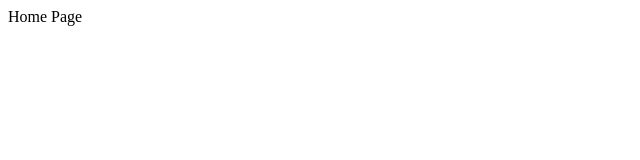
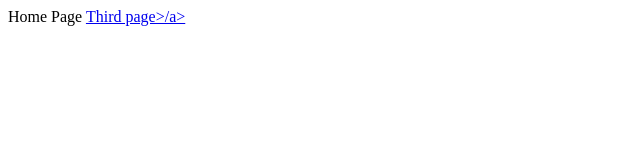
Before and after one commit to HussamHallak/site, a plain HTML site: page index.html in a window 1280 px wide. Shown: the whole page, without its empty margins (0-640 px from the left). Drawn offline with Linux system fonts and the light colour scheme.

Commit message:
Add link to third page in index.html

```diff
--- a/index.html
+++ b/index.html
@@ -1 +1,3 @@
 Home Page
+
+<a href="https://hussamhallak.github.io/site/3.html">Third page>/a>
```
